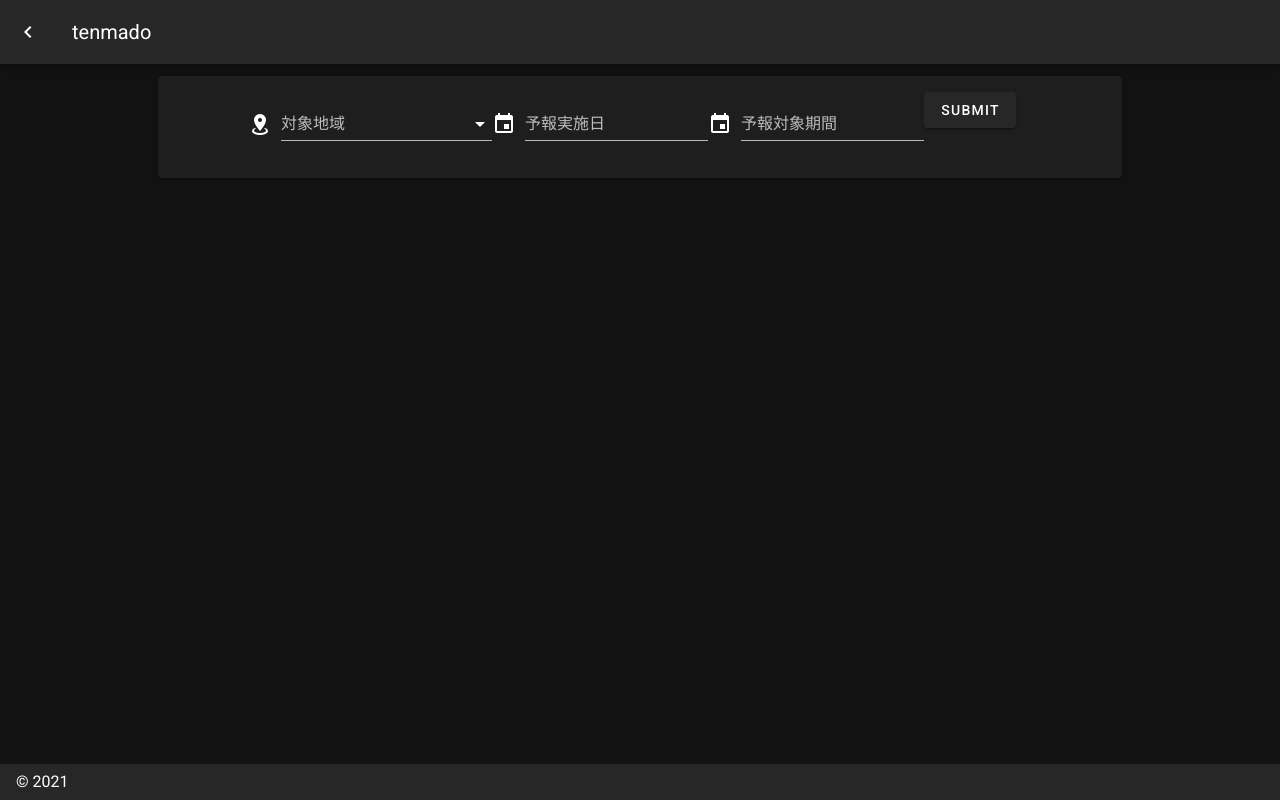
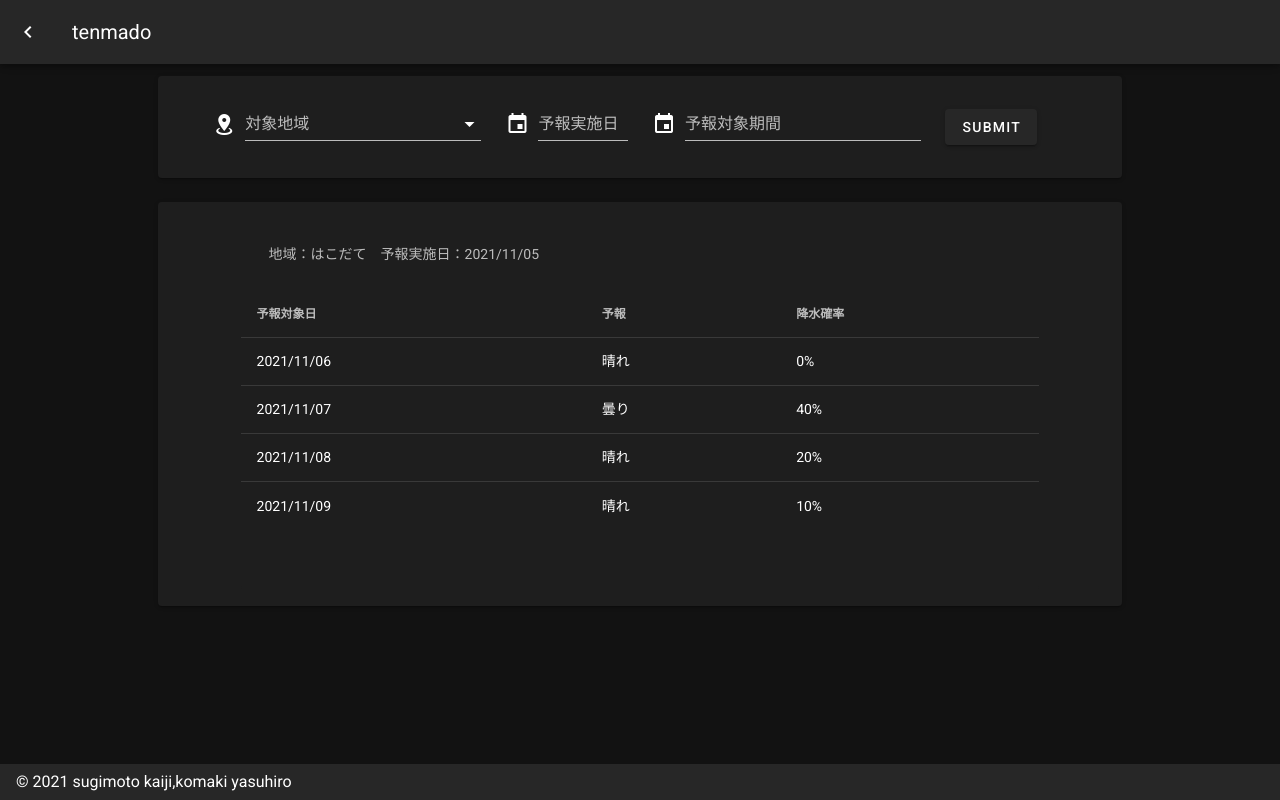
Before and after one commit to KomakiYasuhiro/tenmado-front, a Nuxt app in the folder project/: page / in a window 1280 px wide. Built offline with nearby package versions, Linux system fonts and the light colour scheme.

Commit message:
おおまかなフロント完成（API部未完成）

```diff
--- a/project/src/layouts/default.vue
+++ b/project/src/layouts/default.vue
@@ -48,7 +48,7 @@
       :absolute="fixed"
       app
     >
-      <span>&copy; {{ new Date().getFullYear() }}</span>
+      <span>&copy; {{ new Date().getFullYear() }} sugimoto kaiji,komaki yasuhiro</span>
     </v-footer>
   </v-app>
 </template>
--- a/project/src/pages/index.vue
+++ b/project/src/pages/index.vue
@@ -1,9 +1,12 @@
 <template>
-  <v-form ref="form" v-model="valid">
+  <div>
     <v-row justify="center" align="center">
       <v-col cols="12" sm="8" md="10">
         <v-card class="logo py-4 d-flex justify-center">
-          <div sm="3" md="6">
+          <v-form ref="form" v-model="valid">
+          <v-row justify="center" align="center">
+
+            <v-col cols="4">
               <v-select
                 v-model="location"
                 :items="locationItem"
@@ -14,8 +17,9 @@
                 prepend-icon="mdi-map-marker-radius"
                 required
               ></v-select>
-          </div>
-          <div>
+            </v-col>
+
+            <v-col cols="2">
               <v-menu ref="implementationMenu" v-model="implementationMenu" :close-on-content-click="false" transition="scale-transition" offset-y min-width="auto">
               <template v-slot:activator="{ on, attrs }">
               <v-text-field v-model="implementationDate" label="予報実施日" prepend-icon="mdi-calendar" readonly v-bind="attrs" v-on="on"></v-text-field>
@@ -29,8 +33,9 @@
               @change="implementationSave"
               ></v-date-picker>
               </v-menu>
-          </div>
-          <div>
+            </v-col>
+
+            <v-col cols="4">
               <v-menu ref="targetMenu" v-model="targetMenu" :close-on-content-click="false" transition="scale-transition" offset-y min-width="auto">
                 <template v-slot:activator="{ on, attrs }">
                   <v-text-field v-model="targetPeriod" label="予報対象期間" prepend-icon="mdi-calendar" readonly v-bind="attrs" v-on="on"></v-text-field>
@@ -45,17 +50,62 @@
                 @change="targetPeriodSave"
                 ></v-date-picker>
               </v-menu>
-          </div>
+            </v-col>
+
+            <v-col cols="2">
               <v-btn class="mr-4" @click="submit">submit</v-btn>
+            </v-col>
+          </v-row>
+          </v-form>
         </v-card>
       </v-col>
     </v-row>
-  </v-form>
+    <v-row justify="center" align="center">
+      <v-col cols="12" sm="8" md="10">
+        <v-card class="logo py-4 d-flex justify-center">
+          <v-row justify="center" align="center">
+            <v-col cols="12" sm="8" md="10">
+                <v-col sm="12" md="12">
+                    <v-subheader>
+                      地域：{{weather.inputData.location}}　予報実施日：{{weather.inputData.implementationDate}}
+                    </v-subheader>
+                </v-col>
+              <v-simple-table fixed-header height="300px">
+                <template v-slot:default>
+                  <thead>
+                    <tr>
+                      <th class="text-left">
+                        予報対象日
+                      </th>
+                      <th class="text-left">
+                        予報
+                      </th>
+                      <th class="text-left">
+                        降水確率
+                      </th>
+                    </tr>
+                  </thead>
+                  <tbody>
+                    <tr v-for="item in weather.weatherData" :key="item.targetPeriod">
+                      <td>{{ item.targetPeriod }}</td>
+                      <td>{{ item.weather }}</td>
+                      <td>{{ item.rainyPercent }}</td>
+                    </tr>
+                  </tbody>
+                </template>
+              </v-simple-table>
+            </v-col>
+          </v-row>
+        </v-card>
+      </v-col>
+    </v-row>
+  </div>
 </template>
 
 <script>
   export default {
     data: () => ({
+      valid: null,
       activePicker: null,
       implementationDate: null,
       targetPeriod: null,
@@ -67,6 +117,35 @@
         { label: 'かいじのいえ' , value: 'kaiji'    },
         { label: 'こまきのいえ' , value: 'komaki'   },
       ],
+      weather: {
+        inputData: {
+          location: 'はこだて',
+          implementationDate: '2021/11/05',
+        },
+
+        weatherData: [
+          {
+            targetPeriod: '2021/11/06',
+            weather: '晴れ',
+            rainyPercent: '0%',
+          },
+          {
+            targetPeriod: '2021/11/07',
+            weather: '曇り',
+            rainyPercent: '40%',
+          },
+          {
+            targetPeriod: '2021/11/08',
+            weather: '晴れ',
+            rainyPercent: '20%',
+          },
+          {
+            targetPeriod: '2021/11/09',
+            weather: '晴れ',
+            rainyPercent: '10%',
+          },
+        ]
+      }
     }),
     watch: {
       menu (val) {
```
Lines whose indentation alone changed are shown as unchanged.
